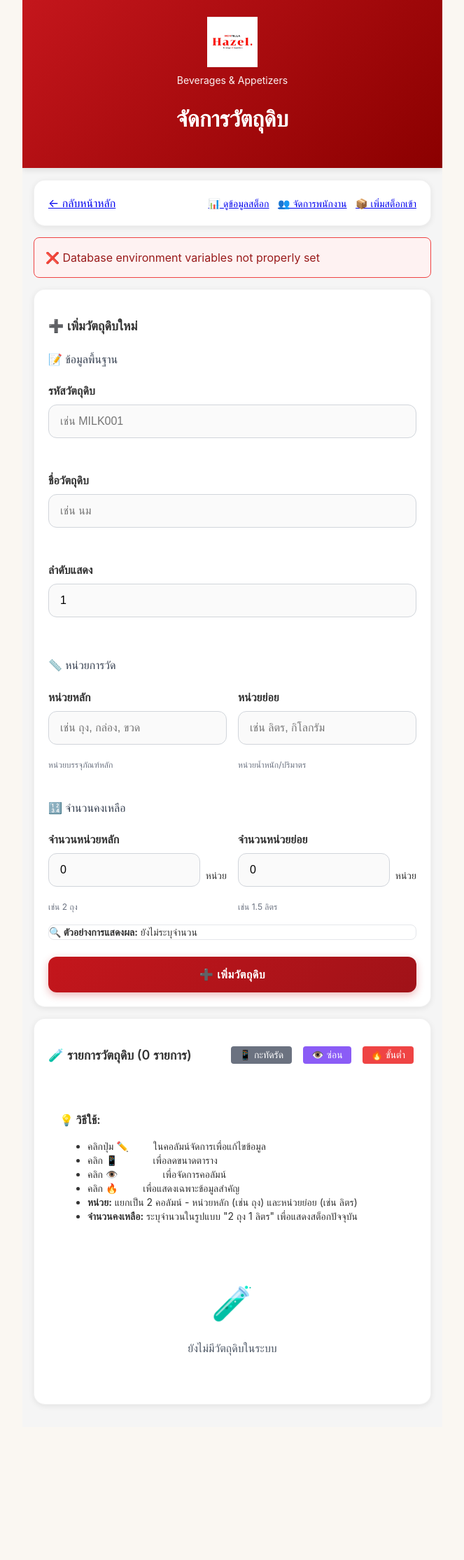
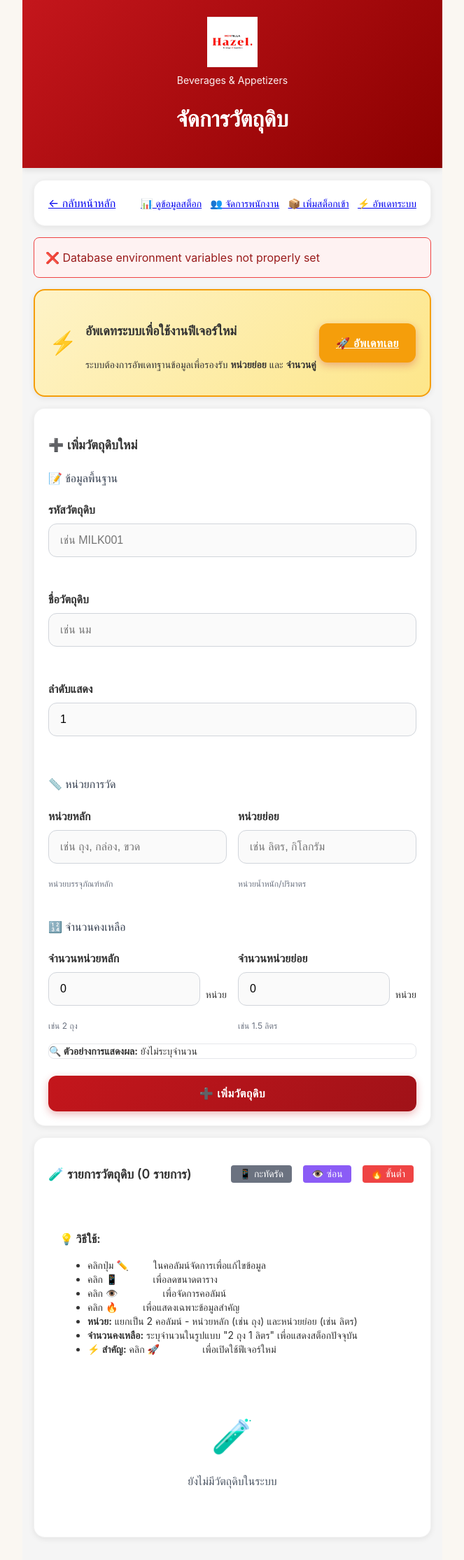
Before and after one commit to Bolos55/hazel-stock, a PHP site: page /hazel-stock/manage-materials.php in a window 1280 px wide. Shown: the whole page at 70% size, without its empty margins (308-971 px from the left). Before the commit the page ends 2010 px from the top, so only its background shows below. Run offline with PHP 8.4, Linux system fonts and the light colour scheme.

Commit message:
Add easy access migration buttons - prominent update notice and quick links

```diff
--- a/index.php
+++ b/index.php
@@ -311,7 +311,7 @@
                     <a href="/manage-employees.php" class="inline-block bg-green-500 text-black px-3 py-1 rounded text-xs hover:bg-green-600 hover:text-white font-semibold">👥 จัดการพนักงาน</a>
                     <a href="/manage-materials.php" class="inline-block bg-purple-500 text-black px-3 py-1 rounded text-xs hover:bg-purple-600 hover:text-white font-semibold">🧪 จัดการวัตถุดิบ</a>
                     <a href="/add-stock.php" class="inline-block bg-orange-500 text-black px-3 py-1 rounded text-xs hover:bg-orange-600 hover:text-white font-semibold">📦 เพิ่มสต็อกเข้า</a>
-                    <a href="/migrate.php" class="inline-block bg-red-500 text-black px-3 py-1 rounded text-xs hover:bg-red-600 hover:text-white font-semibold">🔄 อัพเดท DB</a>
+                    <a href="/migrate.php" class="inline-block bg-amber-500 text-black px-3 py-1 rounded text-xs hover:bg-amber-600 hover:text-white font-semibold">⚡ อัพเดทระบบ</a>
                     <button onclick="toggleDebug()" class="bg-yellow-500 text-black px-3 py-1 rounded text-xs hover:bg-yellow-600 hover:text-white font-semibold">🔧 System Status</button>
                 </div>
             </div>
--- a/manage-materials.php
+++ b/manage-materials.php
@@ -474,6 +474,7 @@ if (isset($_GET['edit'])) {
                         <a href="/view-records.php" class="text-blue-600 hover:text-blue-800 text-sm">📊 ดูข้อมูลสต็อก</a>
                         <a href="/manage-employees.php" class="text-green-600 hover:text-green-800 text-sm">👥 จัดการพนักงาน</a>
                         <a href="/add-stock.php" class="text-orange-600 hover:text-orange-800 text-sm">📦 เพิ่มสต็อกเข้า</a>
+                        <a href="/migrate.php" class="text-purple-600 hover:text-purple-800 text-sm">⚡ อัพเดทระบบ</a>
                     </div>
                 </div>
             </div>
@@ -485,6 +486,28 @@ if (isset($_GET['edit'])) {
 
             <?php if (isset($error)): ?>
                 <div class="alert alert-error">❌ <?= htmlspecialchars($error) ?></div>
+            <?php endif; ?>
+
+            <!-- Database Update Notice -->
+            <?php if (!$dbHasSubUnit || !$dbHasQuantities): ?>
+                <div class="material-card mb-6" style="background: linear-gradient(135deg, #fef3c7 0%, #fde68a 100%); border: 2px solid #f59e0b;">
+                    <div class="flex items-center justify-between">
+                        <div class="flex items-center space-x-3">
+                            <div style="font-size: 2rem;">⚡</div>
+                            <div>
+                                <h4 class="text-lg font-semibold text-amber-800">อัพเดทระบบเพื่อใช้งานฟีเจอร์ใหม่</h4>
+                                <p class="text-amber-700 text-sm mt-1">
+                                    ระบบต้องการอัพเดทฐานข้อมูลเพื่อรองรับ <strong>หน่วยย่อย</strong> และ <strong>จำนวนคู่</strong>
+                                </p>
+                            </div>
+                        </div>
+                        <div class="flex space-x-2">
+                            <a href="/migrate.php" class="btn-primary" style="background: #f59e0b; border-color: #f59e0b;">
+                                🚀 อัพเดทเลย
+                            </a>
+                        </div>
+                    </div>
+                </div>
             <?php endif; ?>
 
             <!-- Add/Edit Material Form -->
@@ -650,6 +673,9 @@ if (isset($_GET['edit'])) {
                         <li>คลิก <span class="bg-red-500 text-white px-2 py-1 rounded text-xs">🔥 ขั้นต่ำ</span> เพื่อแสดงเฉพาะข้อมูลสำคัญ</li>
                         <li><strong>หน่วย:</strong> แยกเป็น 2 คอลัมน์ - หน่วยหลัก (เช่น ถุง) และหน่วยย่อย (เช่น ลิตร)</li>
                         <li><strong>จำนวนคงเหลือ:</strong> ระบุจำนวนในรูปแบบ "2 ถุง 1 ลิตร" เพื่อแสดงสต็อกปัจจุบัน</li>
+                        <?php if (!$dbHasSubUnit || !$dbHasQuantities): ?>
+                        <li><strong>⚡ สำคัญ:</strong> คลิก <span class="bg-amber-500 text-white px-2 py-1 rounded text-xs">🚀 อัพเดทเลย</span> เพื่อเปิดใช้ฟีเจอร์ใหม่</li>
+                        <?php endif; ?>
                     </ul>
                 </div>
 
```
